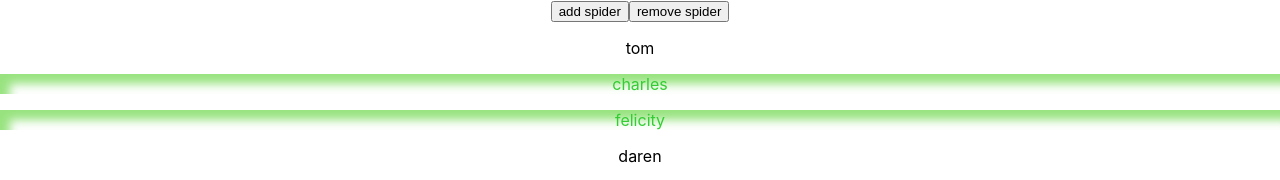
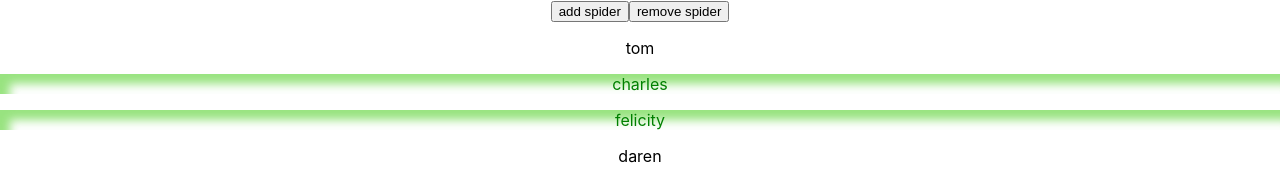
Before and after one commit to johnmcneil/spider-helmet, a React (Create React App) app: page / in a window 1280 px wide. Shown: the top 180 px of the page. Built offline with nearby package versions, Linux system fonts and the light colour scheme.

Commit message:
Update SpiderHelmet.js

```diff
--- a/src/SpiderHelmet.js
+++ b/src/SpiderHelmet.js
@@ -7,7 +7,7 @@ const SpiderHelmet = (props) => {
 	if(props.glowing){
 
 		spiderCss = {
-			color:"limegreen",
+			color:"green",
 			boxShadow: "inset 10px 10px 10px rgba(50,200,0,.5)"
 		}
 
```
